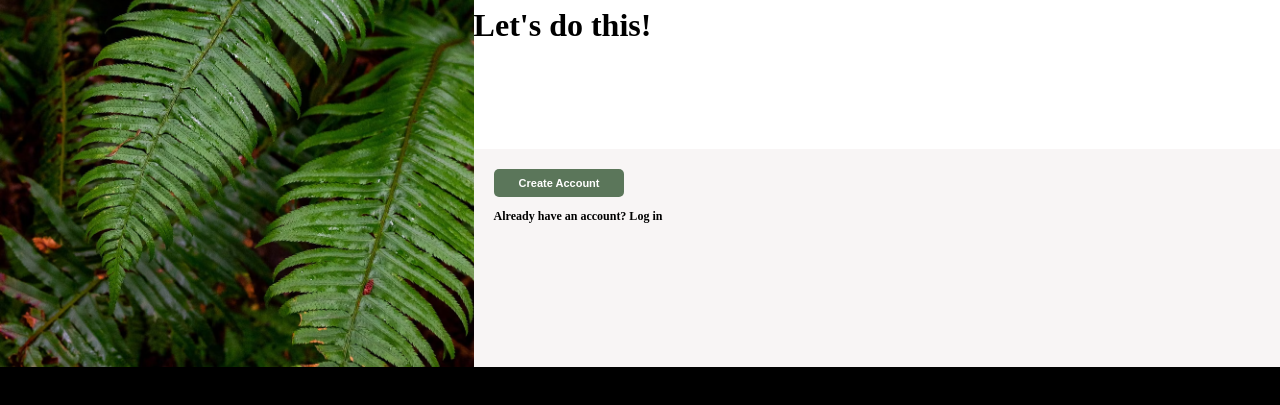
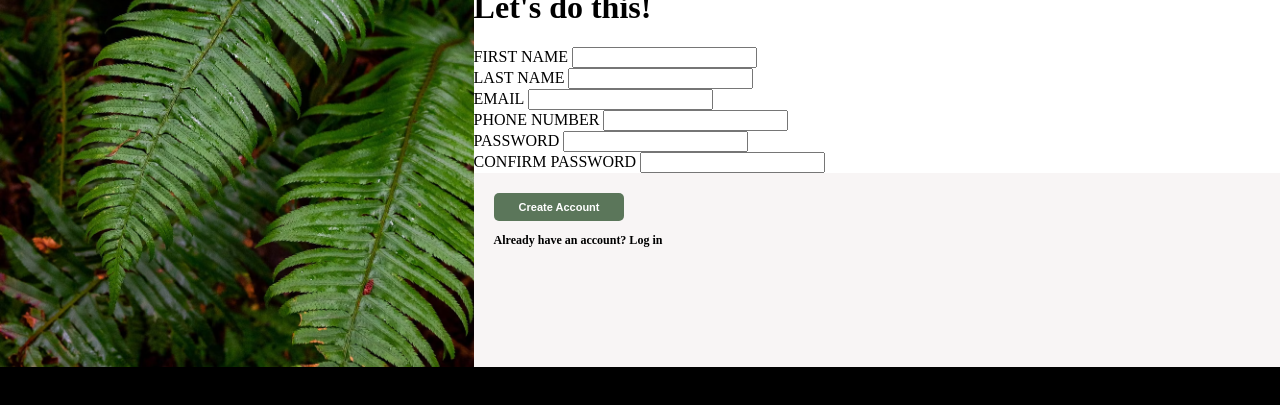
Before and after one commit to Ryan1ucas6/odin-sign-up-form, a plain HTML site: page index.html in a window 1280 px wide. Shown: the part 343-748 px from the top of the page. Drawn offline with Linux system fonts and the light colour scheme.

Commit message:
Form html complete

```diff
--- a/index.html
+++ b/index.html
@@ -23,12 +23,47 @@
                 <br> Sign up <i>now</i> to get started.</p>
             <p id="p2">You <i>know</i> you want to.</p>
         </div>
+
         <div class="section2">
+
             <h1>Let's do this!</h1>
+
             <form action="">
+  <div class="form-table">
+    <div class="form-row">
+      <label for="first-name">FIRST NAME</label>
+      <input type="text" id="first-name" name="first-name">
+    </div>
 
-            </form>
+    <div class="form-row">
+      <label for="last-name">LAST NAME</label>
+      <input type="text" id="last-name" name="last-name">
+    </div>
+
+    <div class="form-row">
+      <label for="email">EMAIL</label>
+      <input type="email" id="email" name="email">
+    </div>
+
+    <div class="form-row">
+      <label for="phone-number">PHONE NUMBER</label>
+      <input type="tel" id="phone-number" name="phone-number">
+    </div>
+
+    <div class="form-row">
+      <label for="password">PASSWORD</label>
+      <input type="password" id="password" name="password">
+    </div>
+
+    <div class="form-row">
+      <label for="confirm-password">CONFIRM PASSWORD</label>
+      <input type="password" id="confirm-password" name="confirm-password">
+    </div>
+  </div>
+</form>
+
         </div>
+
         <div class="section3">
             <button>Create Account</button>
             <p>Already have an account? Log in</p>
```
Also changed, not shown: style.css (line endings or trailing spaces).
